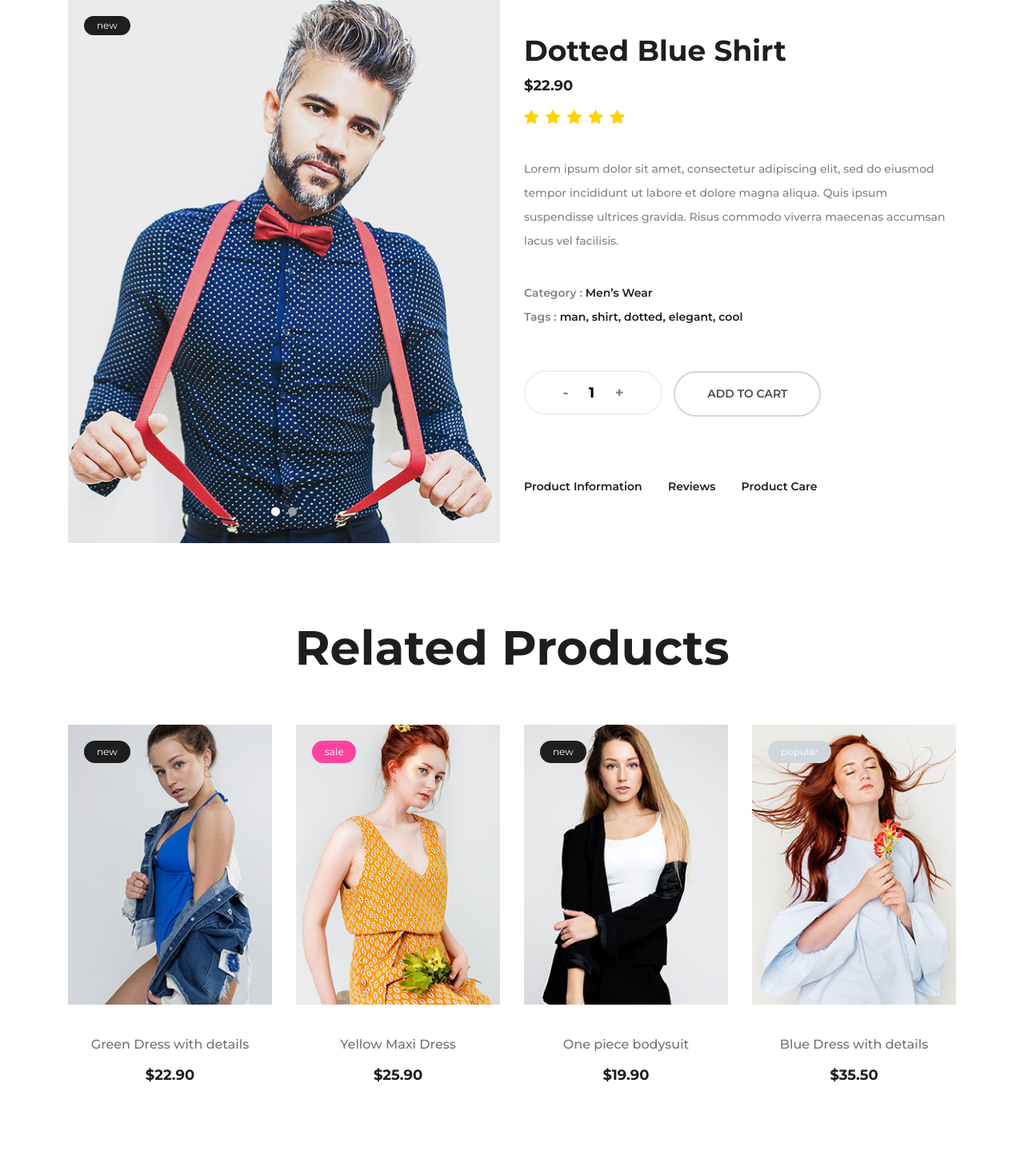
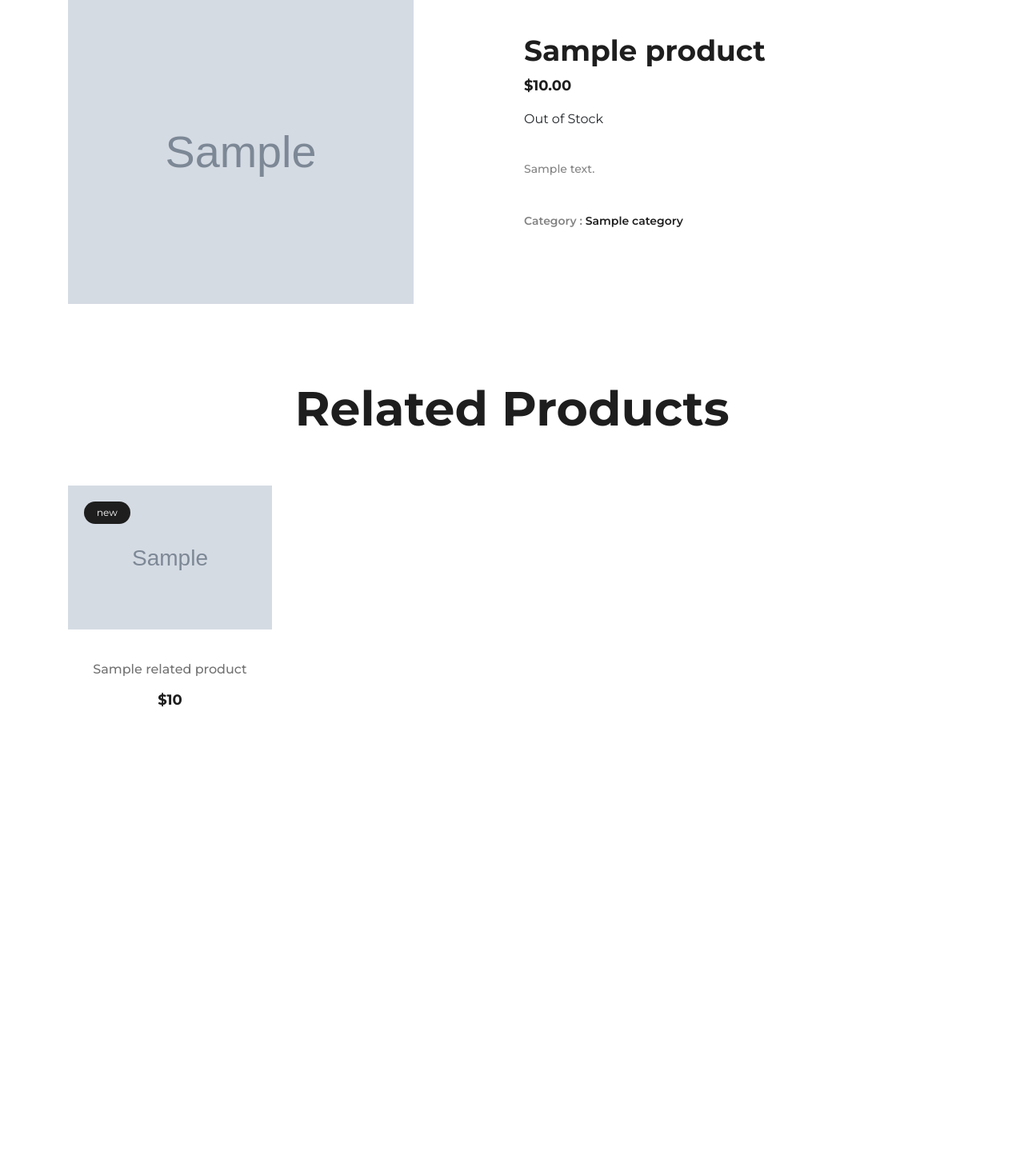
Before and after one commit to ryowuandjanet/dj_ecom_website_20231027, a Django app: template templates/product/product-details.html in a window 1280 px wide. Shown: the part 104-1558 px from the top of the page at 80% size. After the commit the page ends 988 px from the top, so only its background shows below. Run offline with Django 4.2, Linux system fonts and the light colour scheme; tables that the repository leaves empty hold one stand-in row (values such as "Sample post"); the template is opened without the code that fills it: values that come from a table or form of the project are taken from there, most other values are stand-ins (such as "Sample title", 1, 10 or a date in 2020); grey boxes marked "Sample" are stand-in pictures; some libraries are stand-ins or nearby versions.

Commit message:
Part 6-Product & Category Detail View

```diff
--- a/product/models.py
+++ b/product/models.py
@@ -31,6 +31,10 @@ class Product(models.Model):
   def __str__(self) -> str:
     return self.title
 
+  @property
+  def related(self):
+    return self.category.products.all().exclude(pk=self.pk)
+
 
 class Slider(models.Model):
   title = models.CharField(max_length=50)
--- a/product/urls.py
+++ b/product/urls.py
@@ -1,10 +1,12 @@
 from django.urls import path
 from .views import (
   Home,
-  ProductDetails
+  ProductDetails,
+  CategoryDetails,
 )
 
 urlpatterns = [
   path('',Home.as_view(),name='home'),
-  path('product-details/',ProductDetails.as_view(),name='product-details')
+  path('product-details/<str:slug>/',ProductDetails.as_view(),name='product-details'),
+  path('category-details/<str:slug>/',CategoryDetails.as_view(), name='category-details'),
 ]
--- a/templates/header.html
+++ b/templates/header.html
@@ -31,7 +31,7 @@
             <a href="#">Categories</a>
             <ul class="sub-menu">
               {% for category in categories %}
-              <li><a href="#">{{ category.title|title }}</a></li>
+              <li><a href="{% url 'category-details' category.slug %}">{{ category.title|title }}</a></li>
               {% endfor %}
             </ul>
           </li>
--- a/templates/product/product-details.html
+++ b/templates/product/product-details.html
@@ -1,6 +1,7 @@
 {% extends '../base.html' %}
 {% load static %}
-{% block title %} Product Details {% endblock title %}
+
+{% block title %}{% endblock title %}
 
 {% block content %}
 <!-- Product Page Section Beign -->
@@ -9,54 +10,38 @@
     <div class="row">
       <div class="col-lg-6">
         <div class="product-slider owl-carousel">
-          <div class="product-img">
+          <div style="width: 80%" class="product-img">
             <figure>
-              <img src="{% static 'img/product/product-1.jpg' %}" alt="" />
-              <div class="p-status">new</div>
-            </figure>
-          </div>
-          <div class="product-img">
-            <figure>
-              <img src="{% static 'img/product/product-1.jpg' %}" alt="" />
-              <div class="p-status">new</div>
+              <img style="height: 380px" src="{{product.thumbnail}}" alt="" />
             </figure>
           </div>
         </div>
       </div>
       <div class="col-lg-6">
         <div class="product-content">
-          <h2>Dotted Blue Shirt</h2>
+          <h2>{{product.title}}</h2>
           <div class="pc-meta">
-            <h5>$22.90</h5>
+            <h5>${{product.price}}</h5>
             <div class="rating">
-              <i class="fa fa-star"></i>
-              <i class="fa fa-star"></i>
-              <i class="fa fa-star"></i>
-              <i class="fa fa-star"></i>
-              <i class="fa fa-star"></i>
+              {% if product.in_stock %}
+              <div class="p-status">In Stock</div>
+              {% else %}
+              <div class="p-status">Out of Stock</div>
+              {% endif %}
             </div>
           </div>
-          <p>
-            Lorem ipsum dolor sit amet, consectetur adipiscing elit, sed do
-            eiusmod tempor incididunt ut labore et dolore magna aliqua. Quis
-            ipsum suspendisse ultrices gravida. Risus commodo viverra maecenas
-            accumsan lacus vel facilisis.
-          </p>
+          <p>{{product.description}}</p>
           <ul class="tags">
-            <li><span>Category :</span> Men’s Wear</li>
-            <li><span>Tags :</span> man, shirt, dotted, elegant, cool</li>
+            <li><span>Category :</span> {{product.category.title}}</li>
           </ul>
+          {% if product.in_stock %}
           <div class="product-quantity">
             <div class="pro-qty">
               <input type="text" value="1" />
             </div>
           </div>
           <a href="#" class="primary-btn pc-btn">Add to cart</a>
-          <ul class="p-info">
-            <li>Product Information</li>
-            <li>Reviews</li>
-            <li>Product Care</li>
-          </ul>
+          {% endif %}
         </div>
       </div>
     </div>
@@ -75,54 +60,27 @@
       </div>
     </div>
     <div class="row">
+      {% for related_product in related_products %}
       <div class="col-lg-3 col-sm-6">
         <div class="single-product-item">
           <figure>
-            <a href="#"><img src="{% static 'img/products/img-1.jpg' %}" alt="" /></a>
+            <a href="{% url 'product-details' related_product.slug %}"
+              ><img
+                src="{{related_product.thumbnail}}"
+                style="height: 180px"
+                alt=""
+            /></a>
             <div class="p-status">new</div>
           </figure>
           <div class="product-text">
-            <h6>Green Dress with details</h6>
-            <p>$22.90</p>
+            <a href="{% url 'product-details' related_product.slug %}">
+              <h6>{{ related_product.title }}</h6>
+            </a>
+            <p>${{ related_product.price }}</p>
           </div>
         </div>
       </div>
-      <div class="col-lg-3 col-sm-6">
-        <div class="single-product-item">
-          <figure>
-            <a href="#"><img src="{% static 'img/products/img-2.jpg' %}" alt="" /></a>
-            <div class="p-status sale">sale</div>
-          </figure>
-          <div class="product-text">
-            <h6>Yellow Maxi Dress</h6>
-            <p>$25.90</p>
-          </div>
-        </div>
-      </div>
-      <div class="col-lg-3 col-sm-6">
-        <div class="single-product-item">
-          <figure>
-            <a href="#"><img src="{% static 'img/products/img-3.jpg' %}" alt="" /></a>
-            <div class="p-status">new</div>
-          </figure>
-          <div class="product-text">
-            <h6>One piece bodysuit</h6>
-            <p>$19.90</p>
-          </div>
-        </div>
-      </div>
-      <div class="col-lg-3 col-sm-6">
-        <div class="single-product-item">
-          <figure>
-            <a href="#"><img src="{% static 'img/products/img-4.jpg' %}" alt="" /></a>
-            <div class="p-status popular">popular</div>
-          </figure>
-          <div class="product-text">
-            <h6>Blue Dress with details</h6>
-            <p>$35.50</p>
-          </div>
-        </div>
-      </div>
+      {% endfor %}
     </div>
   </div>
 </section>
```
Also changed, not shown: product/views.py (+18 -1 lines), templates/home.html (+14 -4 lines), templates/no-result.html (added, +11 -0 lines), templates/product/category-details.html (added, +54 -0 lines).
